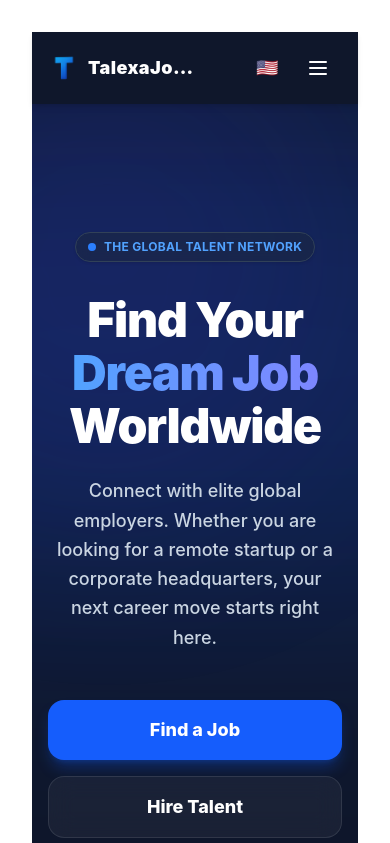
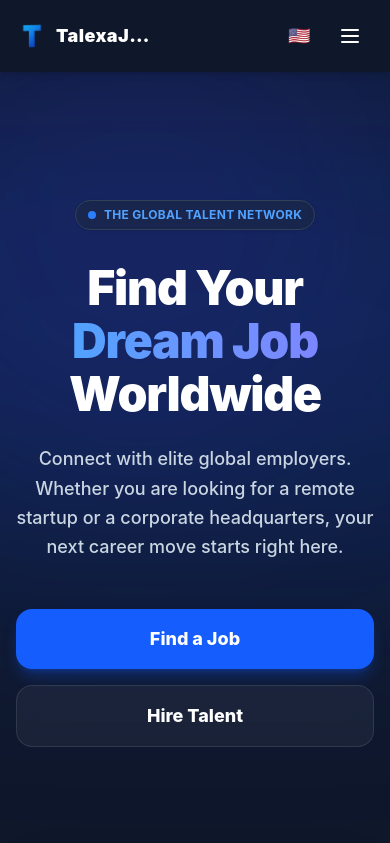
Before and after one commit to Shmurda9/Talexajobs-frontend, a React (Vite) app: page / in a window 390 px wide. Shown: the top 843 px of the page. Built offline with nearby package versions, Linux system fonts and the light colour scheme.

Commit message:
Fixed layout and profile save bug

```diff
--- a/src/App.css
+++ b/src/App.css
@@ -1,10 +1,22 @@
-#root {
-  max-width: 1280px;
-  margin: 0 auto;
-  padding: 2rem;
-  text-align: center;
+/* GLOBAL RESET TO PREVENT SIDE-TO-SIDE SHIFTING & ALLOW FULL WIDTH */
+html, body {
+  max-width: 100vw;
+  overflow-x: hidden;
+  margin: 0;
+  padding: 0;
+  /* Kept your Google Translate position fixes */
+  top: 0px !important;
+  position: static !important;
 }
 
+#root {
+  width: 100%;
+  max-width: 100%; /* Kills the 1280px invisible wall */
+  margin: 0;
+  padding: 0; /* Kills the thick borders squeezing your site */
+}
+
+/* Default Vite Styles Kept Safe */
 .logo {
   height: 6em;
   padding: 1.5em;
@@ -51,12 +63,6 @@
   visibility: hidden !important;
 }
 
-/* 2. Stops Google from pushing the website down */
-body, html {
-  top: 0px !important;
-  position: static !important;
-}
-
 /* 3. 🚨 KILLS THE GIANT HOVER BUBBLE (Fixes Screenshot 3) */
 #goog-gt-tt, .goog-te-balloon-frame {
   display: none !important;
--- a/src/components/Navbar.jsx
+++ b/src/components/Navbar.jsx
@@ -2,7 +2,7 @@ import React, { useState, useEffect } from 'react';
 import { Link, useLocation } from 'react-router-dom';
 import toast from 'react-hot-toast';
 import { io } from 'socket.io-client';
-import axios from 'axios'; // 🚨 NEW: Added Axios for bulletproof notifications
+import axios from 'axios';
 
 function Navbar() {
   const [isOpen, setIsOpen] = useState(false);
@@ -42,14 +42,13 @@ function Navbar() {
     { code: 'vi', name: 'Vietnamese', flag: '🇻🇳' }
   ];
 
-  // 🚨 BULLETPROOF POLLING: Checks database every 15 seconds for unread messages
   useEffect(() => {
     const checkUnreadMessages = async () => {
       if (!token) return;
       const currentPath = window.location.pathname;
       if (currentPath.indexOf('/messages') !== -1) {
         setHasNewMessage(false);
-        return; // Don't show dot if they are already on the messages page
+        return;
       }
 
       try {
@@ -71,14 +70,12 @@ function Navbar() {
       }
     };
 
-    checkUnreadMessages(); // Check immediately on load
-    const intervalId = setInterval(checkUnreadMessages, 15000); // Check every 15 seconds
+    checkUnreadMessages();
+    const intervalId = setInterval(checkUnreadMessages, 15000);
 
     return () => clearInterval(intervalId);
   }, [token, location.pathname]);
 
-
-  // LIVE SOCKET FALLBACK
   useEffect(() => {
     if (token) {
       try {
@@ -241,8 +238,7 @@ function Navbar() {
         <div className="max-w-7xl mx-auto px-4 sm:px-6 lg:px-8">
           <div className="flex justify-between h-[72px] items-center">
 
-            <Link to="/" className="flex items-center gap-2 flex-shrink-0 max-w-[50%] group">
-              {/* FIXED LOGO LAYOUT */}
+            <Link to="/" className="flex items-center gap-2 flex-shrink-0 max-w-[40%] group">
               <img
                 src="/logo.png"
                 alt=""
@@ -250,7 +246,7 @@ function Navbar() {
                 style={{ minWidth: '32px' }}
                 onError={(e) => { e.target.style.display = 'none'; }}
               />
-              <span className="font-black text-lg sm:text-2xl tracking-wide text-white truncate">
+              <span className="font-black text-lg sm:text-2xl tracking-wide text-white truncate w-full">
                 TalexaJobs
               </span>
             </Link>
@@ -279,7 +275,7 @@ function Navbar() {
                     {token && userRole === 'jobSeeker' && (
                       <>
                       <Link to="/dashboard" className={"text-sm font-bold transition-all " + (isActive('/dashboard') ? "text-white border-b-2 border-white pb-1" : "text-blue-100 hover:text-white")}>Dashboard</Link>
-                        <Link to="/saved-jobs" className={"text-sm font-bold transition-all " + (isActive('/saved-jobs') ? "text-white border-b-2 border-white pb-1" : "text-blue-100 hover:text-white")}>Saved Jobs</Link>
+                      <Link to="/saved-jobs" className={"text-sm font-bold transition-all " + (isActive('/saved-jobs') ? "text-white border-b-2 border-white pb-1" : "text-blue-100 hover:text-white")}>Saved Jobs</Link>
                       </>
                     )}
                   </>
@@ -318,25 +314,24 @@ function Navbar() {
                     </Link>
                   </div>
                 ) : (
-                  <div className="flex items-center gap-3 bg-blue-800 pr-3 pl-1 py-1 rounded-full">
-                    <Link to={userRole === 'admin' ? "/admin" : "/my-profile"} className="h-8 w-8 rounded-full border border-blue-600 overflow-hidden bg-blue-900 flex items-center justify-center hover:border-white transition cursor-pointer">
+                  <div className="flex items-center gap-2 bg-blue-800 pr-2 pl-1 py-1 rounded-full max-w-[180px]">
+                    <Link to={userRole === 'admin' ? "/admin" : "/my-profile"} className="h-8 w-8 shrink-0 rounded-full border border-blue-600 overflow-hidden bg-blue-900 flex items-center justify-center hover:border-white transition cursor-pointer">
                       {userRole !== 'admin' && getProfilePicUrl() ? (
                         <img src={getProfilePicUrl()} alt="Profile" className="h-full w-full object-cover" />
                       ) : (
                         <span className="font-bold text-blue-100 text-xs">{getAvatarFallback()}</span>
                       )}
                     </Link>
-                    <div className="flex flex-col justify-center max-w-[100px]">
-                      <span className="text-[11px] font-bold text-white truncate">{userData ? userData.fullName.split(' ')[0] : 'User'}</span>
+                    <div className="flex flex-col justify-center min-w-0 flex-1">
+                      <span className="text-[11px] font-bold text-white truncate block w-full">{userData ? userData.fullName.split(' ')[0] : 'User'}</span>
                     </div>
-                    <button onClick={handleLogout} className="text-blue-300 hover:text-white transition ml-1" title="Logout">
+                    <button onClick={handleLogout} className="text-blue-300 hover:text-white transition ml-1 shrink-0 p-1" title="Logout">
                       <svg className="w-4 h-4" fill="none" stroke="currentColor" viewBox="0 0 24 24"><path strokeLinecap="round" strokeLinejoin="round" strokeWidth="2" d="M17 16l4-4m0 0l-4-4m4 4H7m6 4v1a3 3 0 01-3 3H6a3 3 0 01-3-3V7a3 3 0 013-3h4a3 3 0 013 3v1" /></svg>
-                      </button>
+                    </button>
                   </div>
                 )}
               </div>
             </div>
-
             <div className="lg:hidden flex items-center gap-3 pr-1">
 
               {token && userRole !== 'admin' && (
@@ -368,22 +363,22 @@ function Navbar() {
 
               {token && userData && (
                 <div className="flex items-center justify-between px-3 py-4 mb-4 border-b border-blue-700">
-                  <div className="flex items-center gap-3">
-                    <div className="h-10 w-10 rounded-full border border-blue-500 overflow-hidden bg-blue-900 flex items-center justify-center">
+                  <div className="flex items-center gap-3 min-w-0 flex-1 pr-2">
+                    <div className="h-10 w-10 shrink-0 rounded-full border border-blue-500 overflow-hidden bg-blue-900 flex items-center justify-center">
                       {userRole !== 'admin' && getProfilePicUrl() ? (
                         <img src={getProfilePicUrl()} alt="Profile" className="h-full w-full object-cover" />
                       ) : (
                         <span className="font-bold text-white text-sm">{getAvatarFallback()}</span>
                       )}
                     </div>
-                    <div>
-                      <p className="font-bold text-white text-sm">{userData.fullName}</p>
+                    <div className="min-w-0 flex-1">
+                      <p className="font-bold text-white text-sm truncate block w-full">{userData.fullName}</p>
                       <p className="text-[10px] text-blue-200 font-extrabold mt-0.5 uppercase tracking-wider">{userRole}</p>
                     </div>
                   </div>
-                  <button onClick={handleLogout} className="text-blue-200 hover:text-white p-2 bg-blue-700 rounded-lg">
+                  <button onClick={handleLogout} className="text-blue-200 hover:text-white p-2 bg-blue-700 rounded-lg shrink-0">
                     <svg className="w-5 h-5" fill="none" stroke="currentColor" viewBox="0 0 24 24"><path strokeLinecap="round" strokeLinejoin="round" strokeWidth="2" d="M17 16l4-4m0 0l-4-4m4 4H7m6 4v1a3 3 0 01-3 3H6a3 3 0 01-3-3V7a3 3 0 013-3h4a3 3 0 013 3v1" /></svg>
-                    </button>
+                  </button>
                 </div>
               )}
 
--- a/src/pages/ProfileSetup.jsx
+++ b/src/pages/ProfileSetup.jsx
@@ -158,7 +158,14 @@ function ProfileSetup() {
       if (profilePicFile) formData.append("profilePicture", profilePicFile);
 
       if (userRole === "jobSeeker") {
-        formData.append("candidateInfo", JSON.stringify(candidateData));
+        // 🚨 FIX: Safe string concatenation to avoid copy-paste errors
+        const formattedCandidateData = {
+          ...candidateData,
+          skills: candidateData.skills.map(skill =>
+            typeof skill === 'object' ? skill.name + " - " + skill.level : skill
+          )
+        };
+        formData.append("candidateInfo", JSON.stringify(formattedCandidateData));
         if (candidateFile) formData.append("resume", candidateFile);
       } else if (userRole === "employer") {
         formData.append("employerInfo", JSON.stringify(employerData));
@@ -230,12 +237,9 @@ function ProfileSetup() {
 
             <form onSubmit={handleSubmit} onKeyDown={handleKeyDown} className="space-y-6">
 
-              {/* ======================================================= */}
-              {/* CANDIDATE STEPS                                         */}
-              {/* ======================================================= */}
               {userRole === "jobSeeker" && (
                 <>
-                  {/* STEP 1: Basic Info */}
+                  {/* STEP 1 */}
                   {currentStep === 1 && (
                     <div className="space-y-6 animate-fade-in">
                       <h3 className="text-lg font-bold text-slate-800 border-b border-slate-100 pb-2">Basic Information</h3>
@@ -261,7 +265,6 @@ function ProfileSetup() {
                         <label className="block text-sm font-extrabold text-slate-700 mb-2 tracking-wide">Location</label>
                         <input type="text" name="location" value={candidateData.location} onChange={handleCandidateChange} placeholder="e.g. City, State, Country" required className="appearance-none block w-full px-4 py-3 bg-slate-50 border border-slate-200 rounded-xl font-medium text-slate-900 placeholder-slate-400 focus:outline-none focus:ring-2 focus:ring-blue-500/50 focus:border-blue-500 focus:bg-white transition-all shadow-sm" />
                       </div>
-
                       <div className="flex items-center justify-between bg-slate-50 p-5 rounded-xl border border-slate-200 shadow-sm">
                         <div>
                           <h4 className="text-sm font-extrabold text-slate-900">Open to Work</h4>
@@ -300,12 +303,24 @@ function ProfileSetup() {
                         </div>
 
                         <div className="flex flex-wrap gap-2 mt-4">
-                          {candidateData.skills.map((skill, index) => (
-                            <div key={index} className="bg-blue-50 border border-blue-200 text-blue-800 px-3 py-1.5 rounded-lg text-sm font-bold flex items-center gap-2 shadow-sm">
-                              {skill.name} <span className="text-xs font-medium text-blue-600/70 bg-blue-100/50 px-1.5 py-0.5 rounded-md">{skill.level}</span>
-                              <button type="button" onClick={() => removeSkill(index)} className="text-blue-400 hover:text-rose-500 font-black ml-1 transition-colors">&times;</button>
-                            </div>
-                          ))}
+                          {/* 🚨 FIX: Safely parse both Backend Strings and Frontend Objects */}
+                          {candidateData.skills.map((skill, index) => {
+                            const isObject = typeof skill === 'object';
+                            const skillName = isObject ? skill.name : skill.split(' - ')[0];
+                            const skillLevel = isObject ? skill.level : skill.split(' - ')[1];
+
+                            return (
+                              <div key={index} className="bg-blue-50 border border-blue-200 text-blue-800 px-3 py-1.5 rounded-lg text-sm font-bold flex items-center gap-2 shadow-sm">
+                                {skillName}
+                                {skillLevel && (
+                                  <span className="text-xs font-medium text-blue-600/70 bg-blue-100/50 px-1.5 py-0.5 rounded-md">
+                                    {skillLevel}
+                                  </span>
+                                )}
+                                <button type="button" onClick={() => removeSkill(index)} className="text-blue-400 hover:text-rose-500 font-black ml-1 transition-colors">&times;</button>
+                              </div>
+                            );
+                          })}
                         </div>
                       </div>
                     </div>
@@ -339,7 +354,7 @@ function ProfileSetup() {
                             <div>
                               <label className="block text-xs font-bold text-slate-500 mb-1">End Date</label>
                               <input type="text" placeholder="e.g. Present, or Dec 2023" value={newWork.endDate} onChange={(e) => setNewWork({...newWork, endDate: e.target.value})} className="w-full px-4 py-2.5 bg-white border border-slate-200 rounded-lg text-sm font-medium focus:outline-none focus:ring-2 focus:ring-blue-500 focus:border-blue-500" />
-                            </div>
+                              </div>
                           </div>
 
                           <div>
@@ -380,7 +395,7 @@ function ProfileSetup() {
                             <div>
                               <label className="block text-xs font-bold text-slate-500 mb-1">Institution / School Name</label>
                               <input type="text" placeholder="Name of School or Institution" value={newEdu.schoolName} onChange={(e) => setNewEdu({...newEdu, schoolName: e.target.value})} className="w-full px-4 py-2.5 bg-white border border-slate-200 rounded-lg text-sm font-medium focus:outline-none focus:ring-2 focus:ring-blue-500 focus:border-blue-500" />
-                            </div>
+                              </div>
                             <div>
                               <label className="block text-xs font-bold text-slate-500 mb-1">Degree / Certificate</label>
                               <input type="text" placeholder="Degree or Certificate Name" value={newEdu.degree} onChange={(e) => setNewEdu({...newEdu, degree: e.target.value})} className="w-full px-4 py-2.5 bg-white border border-slate-200 rounded-lg text-sm font-medium focus:outline-none focus:ring-2 focus:ring-blue-500 focus:border-blue-500" />
@@ -426,7 +441,6 @@ function ProfileSetup() {
                           <input type="text" name="salaryExpectation" placeholder="e.g. 50,000" value={candidateData.salaryExpectation} onChange={handleCandidateChange} className="appearance-none block w-full pl-8 pr-4 py-3.5 bg-slate-50 border border-slate-200 rounded-xl font-medium text-slate-900 placeholder-slate-400 focus:outline-none focus:ring-2 focus:ring-blue-500/50 focus:border-blue-500 focus:bg-white transition-all shadow-sm" />
                         </div>
                       </div>
-
                       <div className="bg-slate-50 border-2 border-dashed border-slate-300 hover:border-blue-400 p-8 rounded-2xl text-center transition-colors group relative">
                         <div className="w-16 h-16 bg-blue-100 text-blue-600 rounded-full flex items-center justify-center mx-auto mb-4 group-hover:scale-110 transition-transform">
                           <svg className="w-8 h-8" fill="none" stroke="currentColor" viewBox="0 0 24 24"><path strokeLinecap="round" strokeLinejoin="round" strokeWidth="2" d="M9 12h6m-6 4h6m2 5H7a2 2 0 01-2-2V5a2 2 0 012-2h5.586a1 1 0 01.707.293l5.414 5.414a1 1 0 01.293.707V19a2 2 0 01-2 2z" /></svg>
@@ -446,9 +460,6 @@ function ProfileSetup() {
                 </>
               )}
 
-              {/* ======================================================= */}
-              {/* EMPLOYER STEPS (Untouched)                                */}
-              {/* ======================================================= */}
               {userRole === "employer" && (
                 <>
                   {currentStep === 1 && (
```
